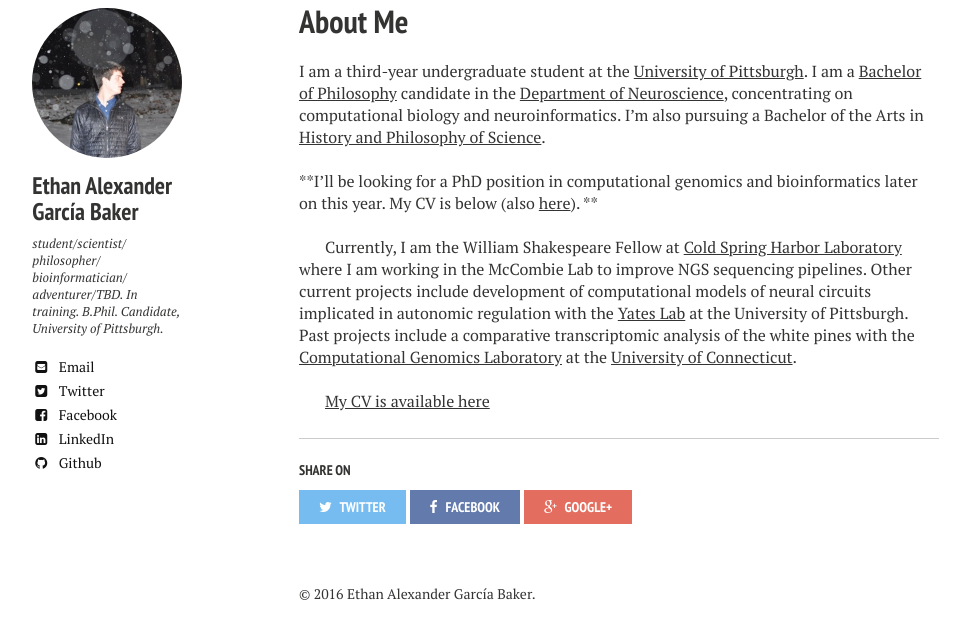
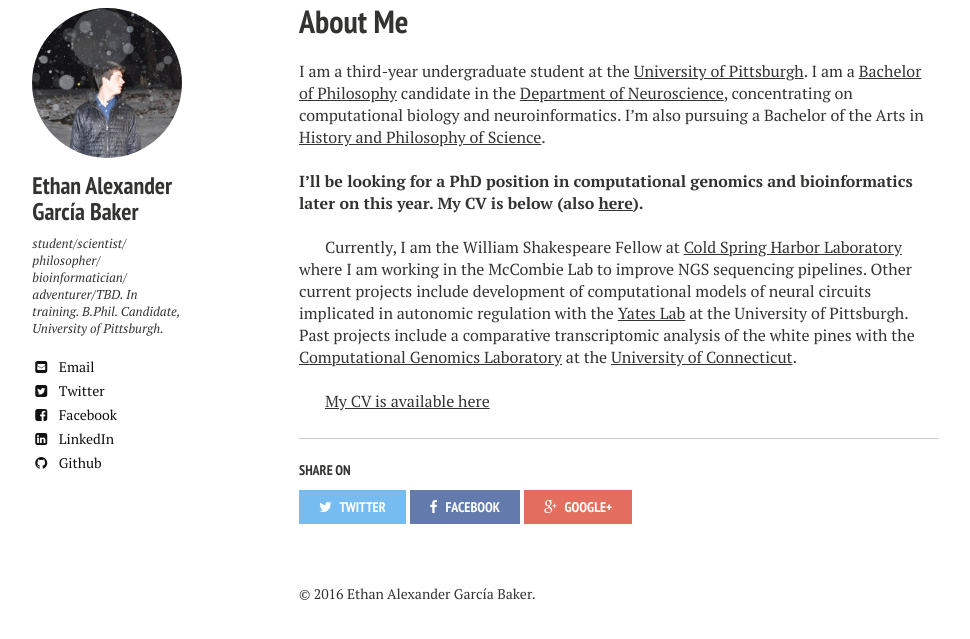
Before and after one commit to ethanagbaker/ethanagbaker.github.io, a Jekyll site: the page built from about/index.md, in a window 1280 px wide and 900 px high, scrolled down 825 px, cut to the strip 248-887 px from the top of the window. Shown: the whole strip, without its empty margins (21-991 px from the left). Built offline with Jekyll 4.4.1, drawn with Linux system fonts in a browser that asks for light colours; nearby versions of some CDN libraries.

Commit message:
formatting changes

```diff
--- a/about/index.md
+++ b/about/index.md
@@ -13,7 +13,7 @@ image:
 I am a third-year undergraduate student at the [University of Pittsburgh](http://www.pitt.edu). I am a [Bachelor of Philosophy](https://en.wikipedia.org/wiki/Bachelor_of_Philosophy) candidate in the [Department of Neuroscience](http://neuroscience.pitt.edu), concentrating on computational biology and neuroinformatics. I'm also pursuing a Bachelor of the Arts in [History and Philosophy of Science](http://www.hps.pitt.edu).
 <br>
 <br>
-**I'll be looking for a PhD position in computational genomics and bioinformatics later on this year. My CV is below (also [here](http://ethanagbaker.github.io/images/CV.pdf)). **
+__I'll be looking for a PhD position in computational genomics and bioinformatics later on this year. My CV is below (also [here](http://ethanagbaker.github.io/images/CV.pdf)).__
 
 <br>
 
```
Also changed, not shown: 5 other files.
